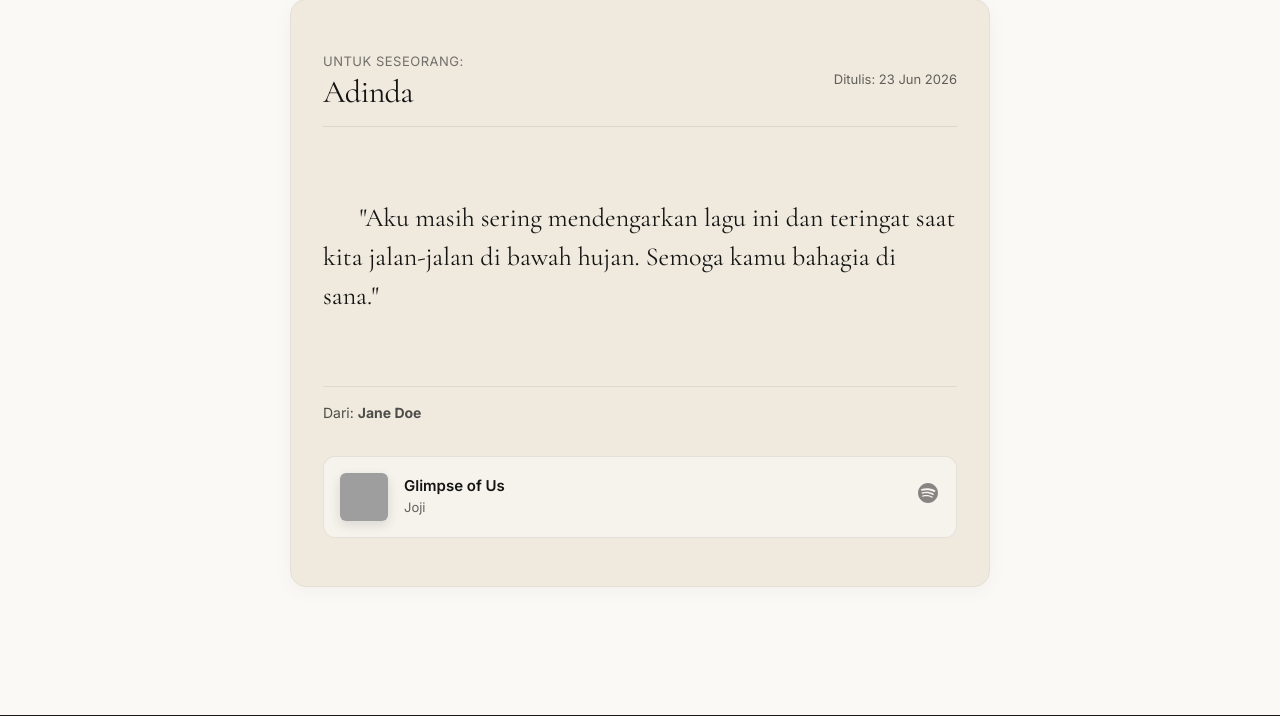
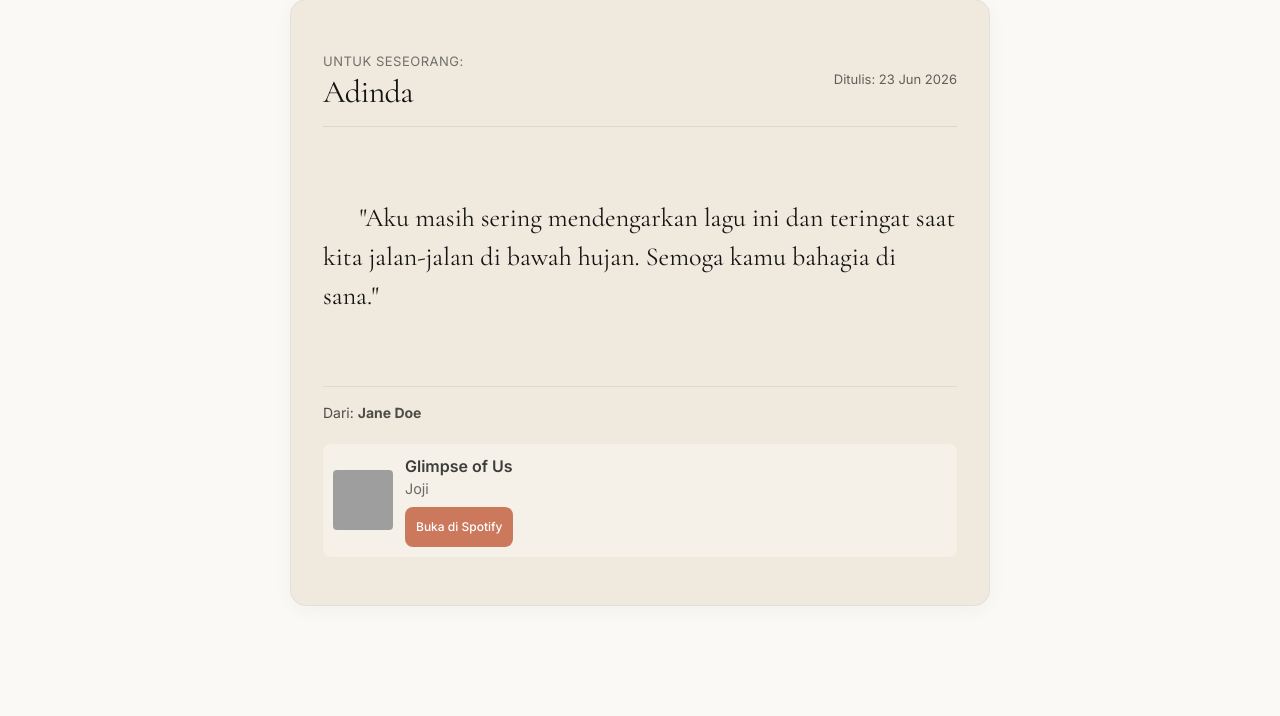
Before and after one commit to featdinar/pwuas_dinartia1, a PHP site: page /view_message.php?id=1 in a window 1280 px wide. Shown: the part 143-859 px from the top of the page. Run offline with PHP 8.4, Linux system fonts and the light colour scheme; data comes from the database, SQL or seed files in the repository; grey boxes are pictures that could not be loaded.

Commit message:
commit uas kelima

```diff
--- a/view_message.php
+++ b/view_message.php
@@ -93,44 +93,23 @@ $author = ($msg['anonymous'] == 1) ? 'Seseorang yang ingin dirahasiakan' : sanit
       Dari: <strong><?php echo $author; ?></strong>
     </div>
 
-    <!-- Integrated Song Card (Unsent Project Style) -->
+<?php if (!empty($msg['song_spotify'])): ?>
     <?php
-      $click_url = !empty($msg['song_spotify']) ? $msg['song_spotify'] : (!empty($msg['song_link']) ? $msg['song_link'] : '#');
-      $is_clickable = ($click_url !== '#');
+        $cover = $msg['song_cover'] ?? '';
+        $title = $msg['song_title'] ?? '';
+        $artist = $msg['song_artist'] ?? '';
     ?>
-    <?php if ($is_clickable): ?>
-      <a href="<?php echo sanitize($click_url); ?>" target="_blank" class="unsent-song-card-link" style="text-decoration: none; display: block; color: inherit;">
-    <?php endif; ?>
-    <div class="unsent-song-card" id="unsent-song-card">
-      <div class="song-card-left">
-        <?php if (!empty($msg['song_cover'])): ?>
-          <img src="<?php echo sanitize($msg['song_cover']); ?>" alt="Cover Album" class="song-album-cover">
-        <?php else: ?>
-          <img src="images/default_cover.png" alt="Cover Album" class="song-album-cover">
+    <div class="song-card" style="display:flex; align-items:center; gap:12px; margin-top:20px; padding:10px; background:var(--color-surface-soft); border-radius:8px;">
+        <?php if ($cover): ?>
+            <img src="<?= htmlspecialchars($cover) ?>" alt="Cover" style="width:60px; height:60px; object-fit:cover; border-radius:4px;">
         <?php endif; ?>
-        <div class="song-metadata">
-          <div class="song-title"><?php echo sanitize($msg['song_title']); ?></div>
-          <div class="song-artist"><?php echo sanitize($msg['song_artist']); ?></div>
+        <div>
+            <div style="font-weight:600;"><?= htmlspecialchars($title) ?></div>
+            <div style="color:var(--color-muted); font-size:0.9em;"><?= htmlspecialchars($artist) ?></div>
+            <a href="<?= htmlspecialchars($msg['song_spotify']) ?>" target="_blank" class="btn btn-primary" style="margin-top:6px; font-size:12px; padding:4px 10px;">Buka di Spotify</a>
         </div>
-      </div>
-      <div class="song-card-right">
-        <?php if (!empty($msg['song_spotify'])): ?>
-          <div class="spotify-logo-container" title="Buka di Spotify">
-            <svg viewBox="0 0 24 24" class="spotify-logo-svg" style="width: 24px; height: 24px; fill: currentColor;">
-              <path d="M12 2C6.477 2 2 6.477 2 12s4.477 10 10 10 10-4.477 10-10S17.523 2 12 2zm4.586 14.424c-.18.295-.565.387-.86.207-2.377-1.454-5.37-1.783-8.894-.982-.336.076-.668-.135-.744-.47-.076-.336.135-.668.47-.743 3.856-.88 7.15-.51 9.822 1.13.295.178.387.563.206.858zm1.225-2.72c-.226.367-.707.487-1.074.26-2.72-1.672-6.87-2.157-10.078-1.182-.413.125-.847-.11-.972-.522-.125-.413.11-.847.522-.972 3.67-1.114 8.24-.57 11.34 1.34.366.226.486.708.262 1.076zm.105-2.81c-3.258-1.934-8.634-2.113-11.747-1.168-.5.15-1.025-.133-1.176-.633-.15-.5.133-1.025.633-1.176 3.616-1.1 9.537-.893 13.29 1.336.45.267.6.843.333 1.293-.267.45-.843.6-1.293.333z"/>
-            </svg>
-          </div>
-        <?php else: ?>
-          <span class="view-link-fallback" style="font-size: 12px; font-weight: 500; display: flex; align-items: center; gap: 4px;">
-            Buka Link ↗
-          </span>
-        <?php endif; ?>
-      </div>
     </div>
-    <?php if ($is_clickable): ?>
-      </a>
-    <?php endif; ?>
-  </div>
+<?php endif; ?>
 
   <!-- Meta notes for premium users -->
   <?php if ($is_owner): ?>
```
